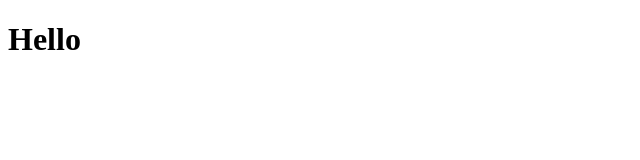
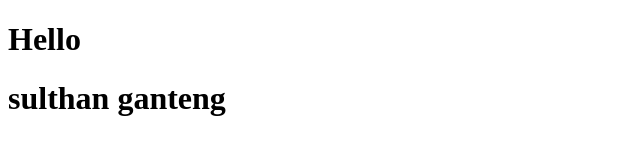
Before and after one commit to sulthanwahyu/cobaya, a plain HTML site: page index.html in a window 1280 px wide. Shown: the whole page, without its empty margins (0-640 px from the left). Drawn offline with Linux system fonts and the light colour scheme.

Commit message:
nambah text

```diff
--- a/index.html
+++ b/index.html
@@ -8,5 +8,6 @@
 </head>
 <body>
     <h1>Hello</h1>
+    <h1>sulthan ganteng</h1>
 </body>
 </html>
```
